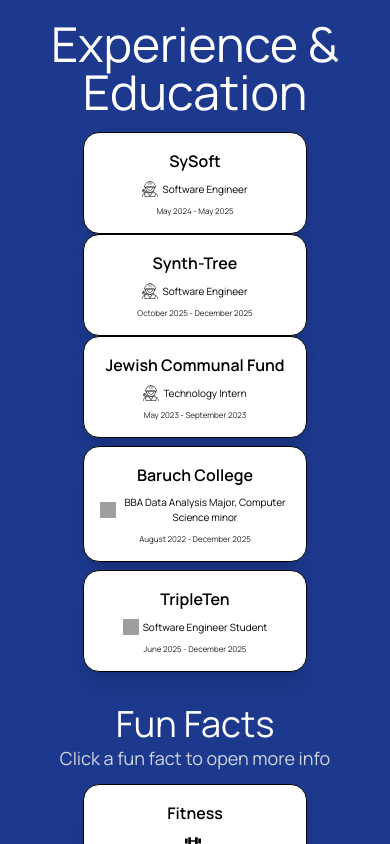
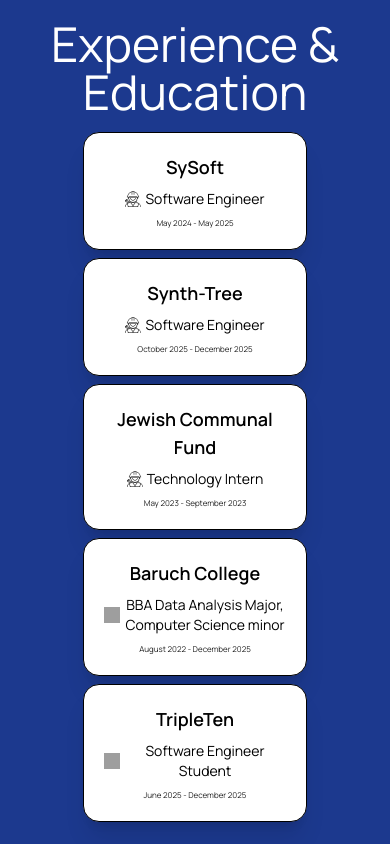
Before and after one commit to matthewrichards234/Personal_Website, a React (Vite) app: page /about in a window 390 px wide. Shown: the part 920-1764 px from the top of the page. Built offline with nearby package versions, Linux system fonts and the light colour scheme; grey boxes are pictures that could not be loaded.

Commit message:
add responsive design to aboutcards.tsx.

```diff
--- a/src/components/About.tsx
+++ b/src/components/About.tsx
@@ -190,11 +190,11 @@ const About = () => {
           <p className="text-5xl text-center mb-4">Experience & Education</p>
           <div
             className="flex
-                          flex-col
-                          justify-evenly
-                          items-center g
-                          ap-2
-                          md:flex-row"
+                      flex-col
+                      justify-evenly
+                      items-center
+                      gap-2
+                      md:flex-row"
           >
             <AboutCard
               title={"SySoft"}
--- a/src/components/AboutCard.tsx
+++ b/src/components/AboutCard.tsx
@@ -11,12 +11,17 @@ const AboutCard = ({ title, position, dates, icon }: AboutCardInterface) => {
       className="
                 w-56
                 sm:w-60
+                sm:h-40
+                md:h-45
+                lg:h-48
+                md:w-62
                 rounded-2xl
                 bg-white
                 text-black
                 shadow-xl
                 border
-                p-4
+                p-5
+                my-auto
                 flex
                 flex-col
                 items-center
@@ -26,16 +31,45 @@ const AboutCard = ({ title, position, dates, icon }: AboutCardInterface) => {
                 ease-out
                 hover:-translate-y-1
                 hover:scale-105
-
-
               "
     >
-      <p className="font-semibold">{title}</p>
-      <div className="flex flex-row items-center gap-1">
+      <p
+        className="font-semibold
+                  text-lg
+                  text-center
+                  sm:text-lg
+                  md:text-xl
+                  lg:text-2xl"
+      >
+        {title}
+      </p>
+      <div
+        className="flex
+                      flex-row
+                      items-center
+                      gap-1"
+      >
         <img src={icon} alt="about card icon" className="w-4 h-4" />
-        <p className="text-[10px] text-center p-0">{position}</p>
+        <p
+          className="text-sm
+                      sm:text-sm
+                      md:text-base
+                      text-center
+                      p-0"
+        >
+          {position}
+        </p>
       </div>
-      <div className="flex flex-row text-[8px] opacity-87">
+      <div
+        className="flex
+                      flex-row
+                      text-center
+                      text-[8px]
+                      sm:text-sm
+                      md:text-base
+                      lg:text-lg
+                      opacity-87"
+      >
         <p>{dates}</p>
       </div>
     </div>
```
